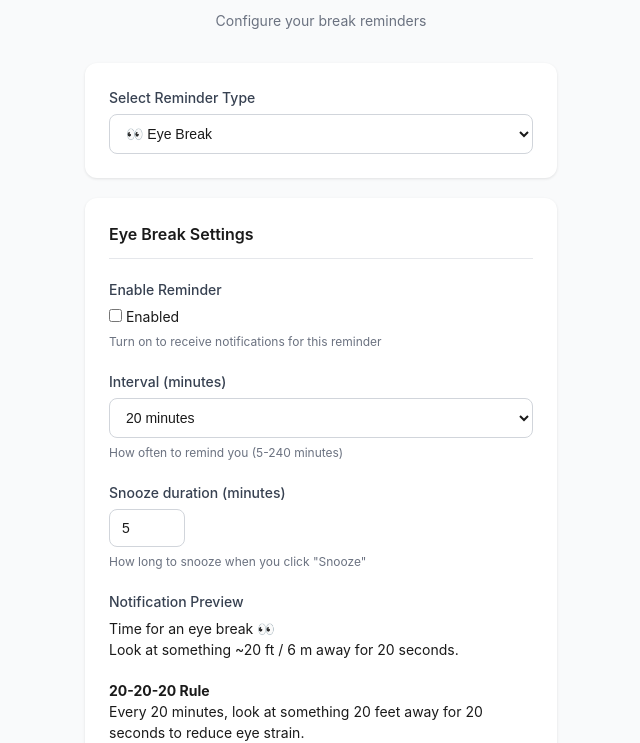
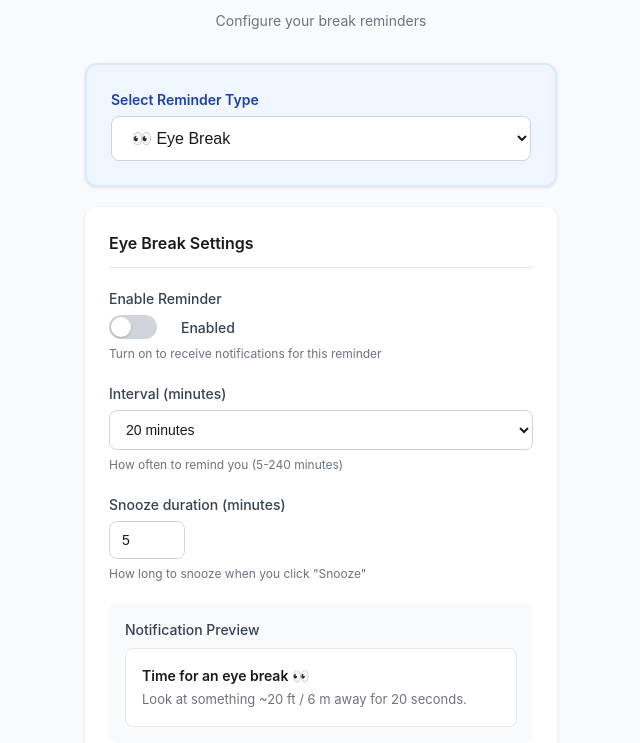
Before and after one commit to vijayrana99/breaksy, a website built with Vite: page src/options/options.html in a window 1280 px wide. Shown: the part 72-815 px from the top of the page, without its empty margins (319-959 px from the left). Built offline with nearby package versions, Linux system fonts and the light colour scheme; no server answers.

Commit message:
Phase 8: Add CSS styles for new UI elements
- Add toggle switch styles for enabled/disable in options
- Add notification preview styles with bordered box
- Add info box styles with blue theme
- Add status card variants (active, paused, idle, disabled) in popup
- Add mini status indicators with hover effects
- Add indicator states (active, paused, disabled) with color coding

```diff
--- a/src/options/options.css
+++ b/src/options/options.css
@@ -150,3 +150,126 @@ body {
   border-radius: 8px;
   display: inline-block;
 }
+
+/* Toggle Switch */
+.toggle-wrapper {
+  display: flex;
+  align-items: center;
+  gap: 12px;
+}
+
+.toggle-input {
+  appearance: none;
+  width: 48px;
+  height: 24px;
+  background: #d1d5db;
+  border-radius: 12px;
+  position: relative;
+  cursor: pointer;
+  transition: background-color 0.2s;
+}
+
+.toggle-input:checked {
+  background: #2563eb;
+}
+
+.toggle-input::after {
+  content: '';
+  position: absolute;
+  width: 20px;
+  height: 20px;
+  background: white;
+  border-radius: 50%;
+  top: 2px;
+  left: 2px;
+  transition: transform 0.2s;
+  box-shadow: 0 1px 3px rgba(0, 0, 0, 0.2);
+}
+
+.toggle-input:checked::after {
+  transform: translateX(24px);
+}
+
+.toggle-label {
+  font-size: 14px;
+  font-weight: 500;
+  color: #374151;
+}
+
+/* Notification Preview */
+.field-preview {
+  background: #f9fafb;
+  border-radius: 8px;
+  padding: 16px;
+}
+
+.notification-preview {
+  background: #ffffff;
+  border: 1px solid #e5e7eb;
+  border-radius: 8px;
+  padding: 16px;
+  margin-top: 8px;
+}
+
+.preview-title {
+  font-weight: 600;
+  font-size: 14px;
+  color: #1a1a1a;
+  margin-bottom: 4px;
+}
+
+.preview-message {
+  font-size: 13px;
+  color: #6b7280;
+}
+
+/* Info Box */
+.field-info {
+  margin-top: 16px;
+}
+
+.info-box {
+  background: #eff6ff;
+  border: 1px solid #dbeafe;
+  border-radius: 8px;
+  padding: 16px;
+}
+
+.info-box strong {
+  display: block;
+  color: #1e40af;
+  margin-bottom: 8px;
+  font-size: 14px;
+}
+
+.info-box p {
+  font-size: 13px;
+  color: #3b82f6;
+  margin: 0;
+}
+
+/* Selector Section */
+.section-selector {
+  background: #eff6ff;
+  border: 2px solid #dbeafe;
+}
+
+.section-selector .label {
+  color: #1e40af;
+  font-weight: 600;
+}
+
+.select-large {
+  font-size: 16px;
+  padding: 12px 16px;
+}
+
+/* Global Settings Section */
+.section-global {
+  background: #f9fafb;
+  border: 1px solid #e5e7eb;
+}
+
+.section-global .section-title {
+  color: #4b5563;
+}
```
Also changed, not shown: src/popup/popup.css (+118 -0 lines).
